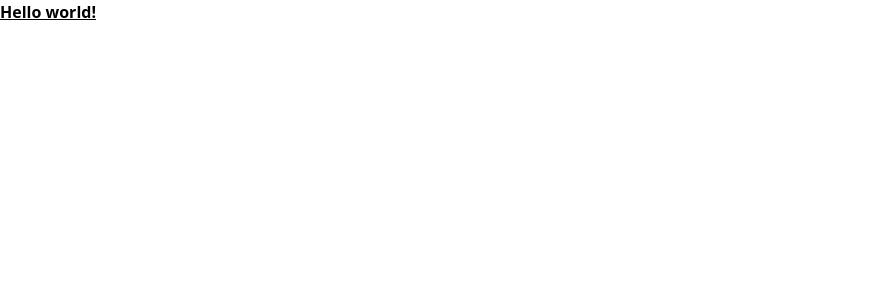
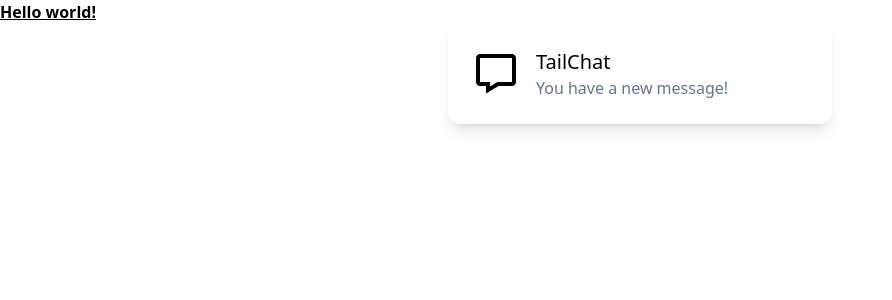
Before and after one commit to joelvitorniino/learning-tailwind, a Next.js app: page / in a window 1280 px wide. Shown: the top 300 px of the page, without its empty margins (0-892 px from the left). Built offline with nearby package versions, Linux system fonts and the light colour scheme.

Commit message:
study buttons

```diff
--- a/pages/index.tsx
+++ b/pages/index.tsx
@@ -1,8 +1,19 @@
-import Head from 'next/head'
 export default function Home() {
   return (
+    <>
     <h1 className="text-3x1 font-bold underline">
-      Hello world!
+        Hello world!
     </h1>
+
+    <div className='p-6 max-w-sm mx-auto bg-white rounded-xl shadow-lg flex items-center space-x-4'>
+      <div className="shrink-0">
+        <img src="/img/icon.svg" alt="Chat TailWind" className="h12 w-12" />
+      </div>
+      <div>
+        <div className="text-xl font-medium text-black">TailChat</div>
+        <p className="text-slate-500">You have a new message!</p>
+      </div>
+    </div>
+    </>
   )
 }
```
Also changed, not shown: public/img/icon.svg (added).
